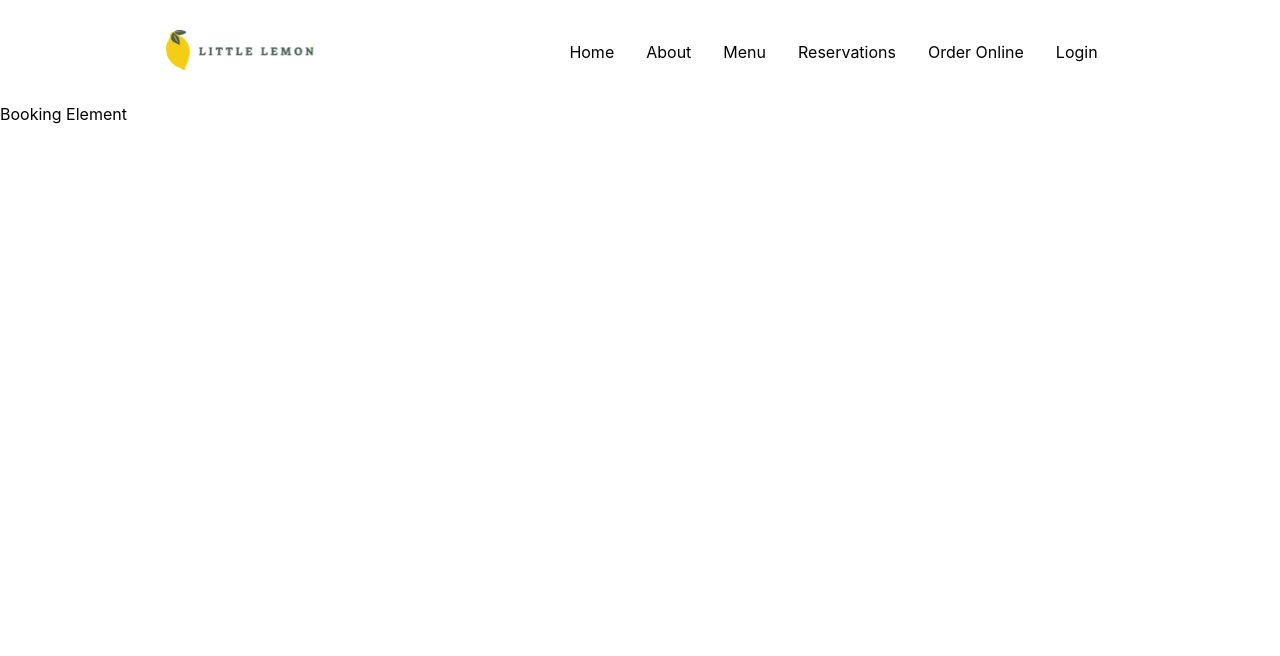
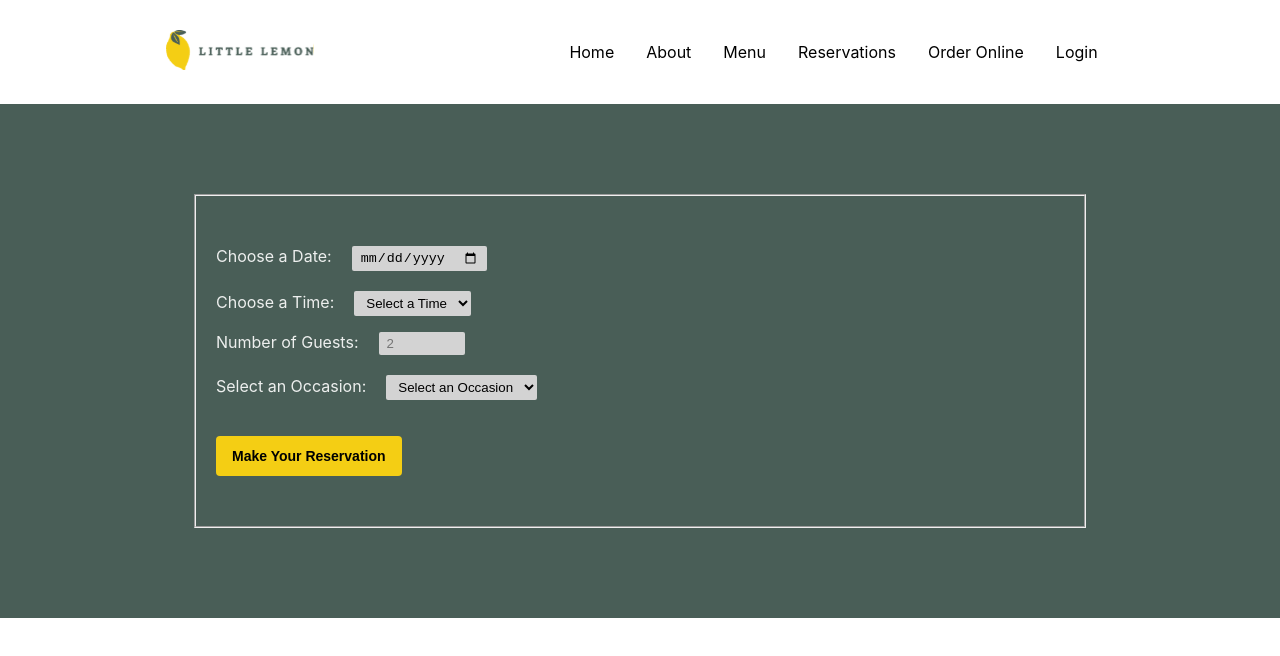
Before and after one commit to kslay27/ks-capstone, a React (Create React App) app: page /booking in a window 1280 px wide. Shown: the top 656 px of the page. Built offline with nearby package versions, Linux system fonts and the light colour scheme.

Commit message:
Added Booking Form, and confirmation page.

```diff
--- a/src/App.scss
+++ b/src/App.scss
@@ -6,9 +6,11 @@ body{
   margin: 0 auto;
 }
 
+/* Navigation */
 li{
   list-style: none;
 }
+
 a{
   text-decoration: none;
 }
@@ -16,7 +18,6 @@ a{
 nav{
   z-index: 10001;
 }
-
 
 .navbar {
   padding: 10px 13%;
@@ -71,19 +72,18 @@ nav ul li a:hover{
 }
 
 
-/* header section */
+/* Header Sections */
 
-.header {
+header {
   background-color: $secondary;
   padding: 40px 0;
 }
 
-.header section {
-color: #EDEFEE;
-padding: 10px 13%;
-position: relative;
+header section {
+  color: #EDEFEE;
+  padding: 10px 15%;
+  position: relative;
 }
-
 
 h2 {
   color: $primary;
@@ -94,23 +94,12 @@ h3 {
   font-size: 25px;
 }
 
+/* Banner */
 .banner p {
   font-size: 20px;
   max-width: 520px;
   line-height: 1.5;
   margin-bottom: 30px;
-}
-
-button {
-  background-color: $primary;
-  color: black;
-  padding: 14px 18px;
-  border: none;
-  text-decoration: none;
-  border-radius: 12px;
-  font-size: 20px;
-  font-weight: bold;
-  cursor: pointer;
 }
 
 .banner-img{
@@ -126,12 +115,9 @@ button {
   border-radius: 20px;
 }
 
+/* Reservation Form */
 
-form, .confirm{
-  padding: 10px 13%;
-}
-
-.formField{
+.formFieldset{
   padding: 50px 20px;
 }
 
@@ -140,28 +126,30 @@ input, label{
   margin-right: 20px;
   margin-bottom: 20px;
 }
-#book-date, #book-time, #book-guests, #book-occasion{
-  background: #bdbdbd43;
-  padding: 8px 24px;
+
+#date, #time, #guests, #occasion{
+  background: lightgray;
+  padding: 4px 8px;
+  border-radius: 2px;
   border: none;
   outline: none;
-  border-radius: 2px;
 }
 
-.btnReceive input{
+.btnBooking{
+  font-size: 14px;
   padding: 12px 16px;
   margin-top: 20px;
-  background: $secondary;
-  color: #fff;
+  background: $primary;
+  color: black;
   border: none;
   border-radius: 4px;
-
 }
 
-.confirm span{
-  color: blue;
+.confirm {
+  display: flex;
+  /* align-items: center; */
+  justify-content: center;
 }
-
 
 /* menu items */
 
@@ -210,6 +198,18 @@ input, label{
 .menu-content .heading{
   display: flex;
   justify-content: space-between;
+}
+
+button {
+  background-color: $primary;
+  color: black;
+  padding: 14px 18px;
+  border: none;
+  text-decoration: none;
+  border-radius: 12px;
+  font-size: 20px;
+  font-weight: bold;
+  cursor: pointer;
 }
 
 .orderBtn{
--- a/src/components/Booking.js
+++ /dev/null
@@ -1,10 +0,0 @@
-
-function Booking() {
-  return (
-      <header>
-        <div>Booking Element</div>
-      </header>
-  );
-}
-
-export default Booking;
--- /dev/null
+++ b/src/components/BookingConfirmation.js
@@ -0,0 +1,10 @@
+
+function BookingConfirmation() {
+  return (
+      <header>
+        <h3 className="confirm">Your reservation is complete!</h3>
+      </header>
+  );
+}
+
+export default BookingConfirmation;
--- /dev/null
+++ b/src/components/BookingForm.js
@@ -0,0 +1,74 @@
+import {useState, useEffect} from 'react';
+
+function BookingForm(props) {
+  const [date, setDate] = useState("");
+  const [time, setTime] = useState("");
+  const [guests, setGuests] = useState("");
+  const [occasion, setOccasion] = useState("");
+
+  const occasions = ["Birthday", "Anniversary", "Engagement", "Graduation" ];
+
+  const handleSubmit = (e) => {
+    e.preventDefault();
+    props.submitForm(e);
+  }
+
+  const handleChange =(e) => {
+    setDate(e);
+    props.dispatch(e);
+  }
+
+  useEffect(() => {
+    console.log("Props: ", props);
+   }, [props.availableTimes]);
+
+
+    return (
+      <header>
+        <section>
+          <form id='booking-form' onSubmit={handleSubmit}>
+            <fieldset className="formFieldset">
+              <div>
+                <label htmlFor='date'>Choose a Date:</label>
+                <input id='date' value={date} onChange={(e) => handleChange(e.target.value)} type='date' required/>
+              </div>
+
+              <div>
+                <label htmlFor='time'>Choose a Time:</label>
+                <select id='time' value={time} onChange={(e) => setTime(e.target.value)}>
+                  <option value=''>Select a Time</option>
+                  {
+                    props.availableTimes.map( (time) => {
+                      return(<option key={time}>{time}</option>);
+                    })
+                  }
+                </select>
+              </div>
+
+              <div>
+                <label htmlFor='guests'>Number of Guests:</label>
+                <input id='guests' min='1' style={{width:"70px"}} value={guests} onChange={(e) => setGuests(e.target.value)} type='number' placeholder="2"/>
+              </div>
+
+              <div>
+                <label htmlFor='occasion'>Select an Occasion:</label>
+                <select id='occasion' value={occasion} onChange={(e) => setOccasion(e.target.value)}>
+                  <option value=''>Select an Occasion</option>
+                  {
+                    occasions.map( (event) => {
+                      return(<option key={event}>{event}</option>);
+                    })
+                  }
+                  </select>
+                </div>
+                <div>
+                  <button className="btnBooking" type="submit" form="booking-form">Make Your Reservation</button>
+                </div>
+            </fieldset>
+          </form>
+        </section>
+      </header>
+  );
+}
+
+export default BookingForm;
--- /dev/null
+++ b/src/components/BookingPage.js
@@ -0,0 +1,19 @@
+import BookingForm from "./BookingForm";
+import {useState, useEffect} from 'react';
+
+function BookingPage(props) {
+  useEffect(() => {
+    console.log("Page Props: ", props);
+   }, []);
+
+  return (
+      <header>
+        <BookingForm
+          availableTimes={props.availableTimes}
+          dispatch={props.dispatch}
+          submitForm={props.submitForm}/>
+      </header>
+  );
+}
+
+export default BookingPage;
--- a/src/components/Main.js
+++ b/src/components/Main.js
@@ -1,12 +1,46 @@
-import {Route, Routes} from 'react-router-dom';
+import { useReducer } from 'react';
+import {Route, Routes, useNavigate} from 'react-router-dom';
 import Header from './Header';
-import Booking from './Booking';
+import BookingPage from './BookingPage';
+import BookingConfirmation from './BookingConfirmation';
 function Main() {
+  const times = [
+    "5:00",
+    "7:00",
+    "7:30",
+    "8:00",
+    "9:00",
+    "9:15",
+    "9:30",
+  ]
+
+  const initialState = {availableTimes: times};
+  const [state, dispatch] = useReducer(updateTimes, initialState);
+
+  const submitAPI= function(formData) {
+    return true;
+  }
+
+  function updateTimes(state, date) {
+    console.log("State: ", state);
+    console.log("Date: ", date);
+
+    return {availableTimes: times}
+  }
+
+  /* Submit Form and Navigate to Confirmation Page */
+  const navigate = useNavigate();
+  function submitForm(formData) {
+    if(submitAPI(formData)) {
+      navigate("/confirmation");
+    }
+  }
   return (
       <main>
         <Routes>
           <Route path="/" element={<Header/>}/>
-          <Route path="/booking" element={<Booking/>}/>
+          <Route path="/booking" element={<BookingPage availableTimes={state.availableTimes} dispatch={dispatch} submitForm={submitForm}/>}/>
+          <Route path="/confirmation" element={<BookingConfirmation/>}/>
 
         </Routes>
       </main>
```
